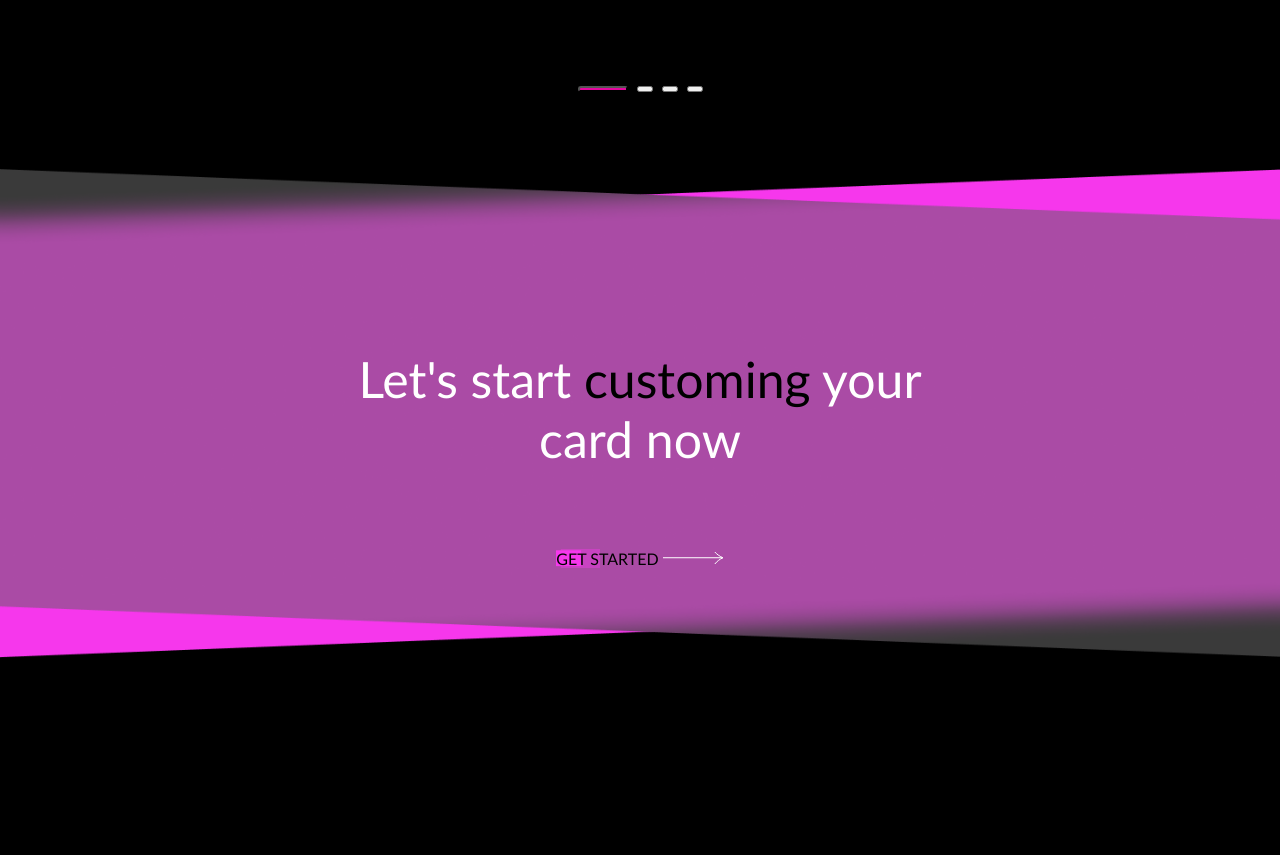
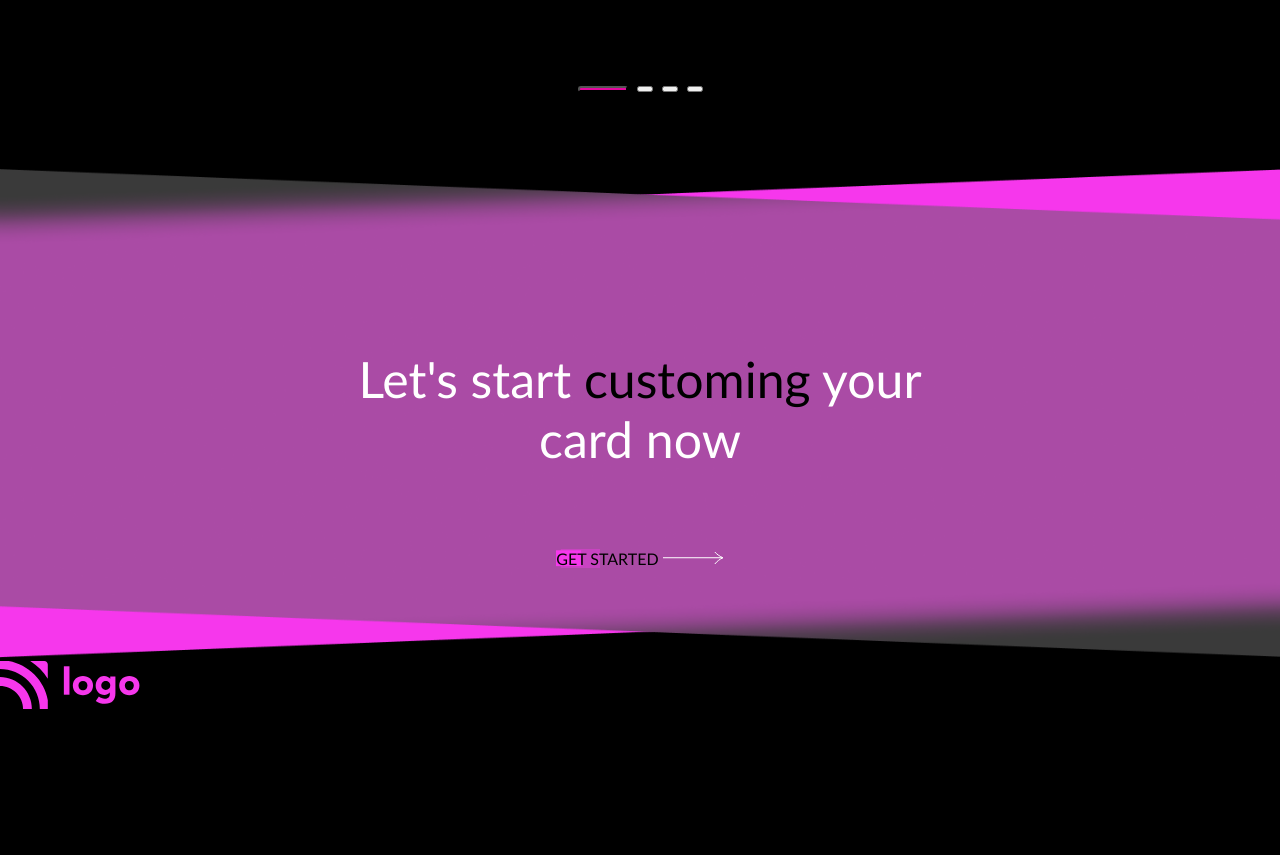
Before and after one commit to Ar1fAli/Full-Stack-JavaScript-2.0-Ineuron-Internship-Projects, a plain HTML site: page Html-Css-Projects/Project 1- Credit Card Landing Page/index.html in a window 1280 px wide. Shown: the part 4365-5220 px from the top of the page. Before the commit the page ends 5026 px from the top, so only its background shows below. Drawn offline with Linux system fonts and the light colour scheme.

Commit message:
project work completed in 3 day's

```diff
--- a/Html-Css-Projects/Project 1- Credit Card Landing Page/index.html
+++ b/Html-Css-Projects/Project 1- Credit Card Landing Page/index.html
@@ -166,5 +166,14 @@
       </p>
       <img src="./Assets/Photos/Rectangle 6773.png" alt="" class="relm" />
     </div>
+    <div class="ftr">
+      <img src="./Assets/Icons/Logo.svg" alt="" />
+      <div class="ftrb">
+        <p class="ftrp">Branding</p>
+        <p class="ftrp">Contact Us</p>
+        <p class="ftrp">Privacy Policy</p>
+        <p class="ftrp">FAQs</p>
+      </div>
+    </div>
   </body>
 </html>
```
